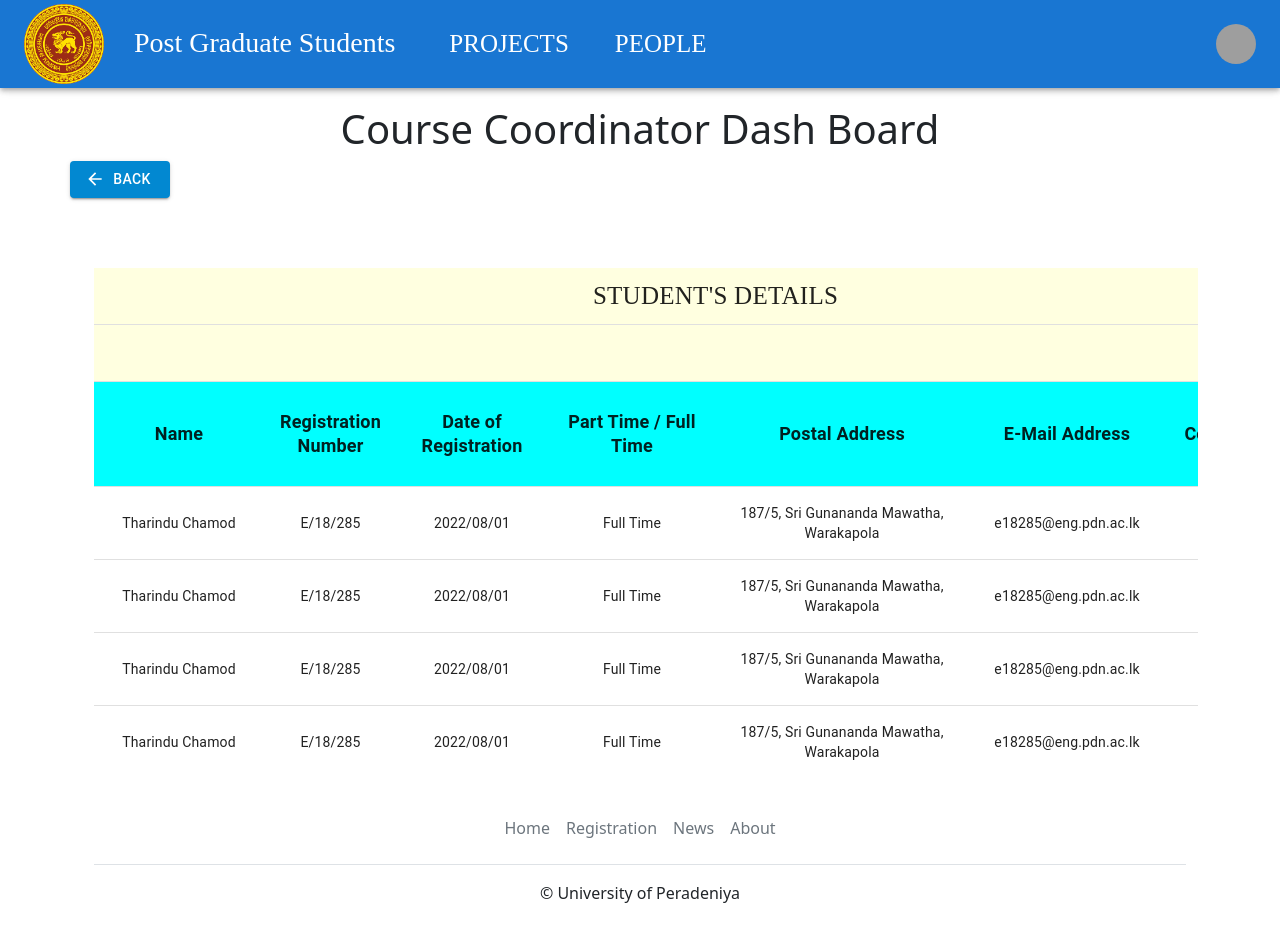
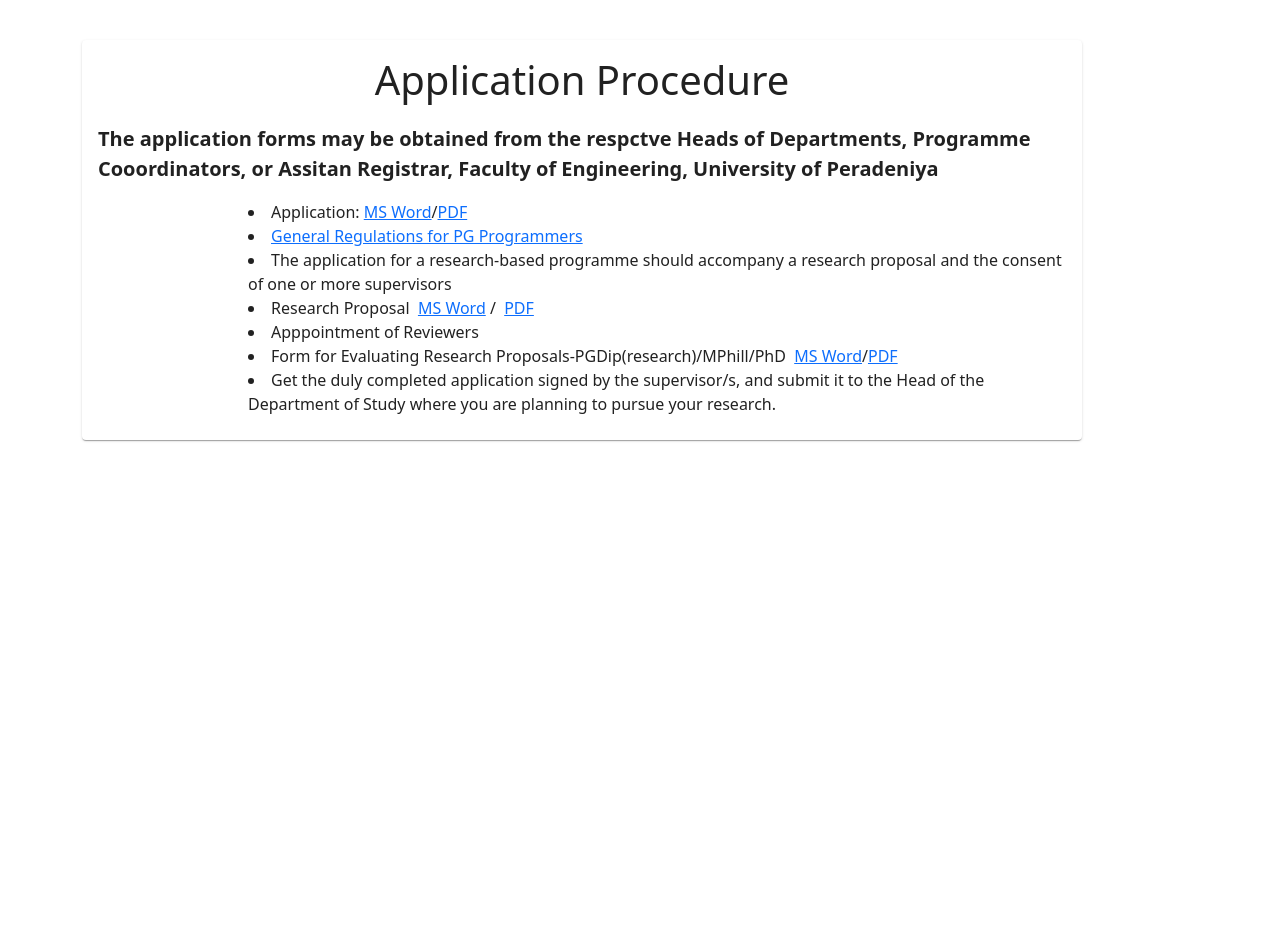
Before and after one commit to JeewanthaUdeshika/e18-co227-postgraduate-student-management-system, a React (Create React App) app in the folder front-end/: page / in a window 1280 px wide. After the commit the page ends 800 px from the top, so only its background shows below. Built offline with nearby package versions, Linux system fonts and the light colour scheme; grey boxes are pictures that could not be loaded.

Commit message:
Button Group Changed

```diff
--- a/front-end/src/components/dashboard/buttonGroupMain.jsx
+++ b/front-end/src/components/dashboard/buttonGroupMain.jsx
@@ -34,20 +34,22 @@
             >
 
 
-                <Button key='main1'>Preamble</Button>
+                <Button key='main1'>Application Procedure</Button>
 
-                <Button key='main2'>Taught Programmers</Button>
+                <Button key='main2'>Progress Review</Button>
 
-                <Button key='main3'>Research Programmers</Button>
+                <Button key='main3'>Format, Submission and Evalution of Thesis</Button>
 
-                <Button key='main4'>Admission Requirements</Button>
+                <Button key='main4'>Application of Examiners for Thesis</Button>
 
-                <Button key='main5'>Application Procedure</Button>
+                <Button key='admin'>Coordinator Dashboard</Button>
+
+                {/* <Button key='main5'>Application Procedure</Button>
 
                 <Button key='main6'>Registration</Button>
 
-                <Button key='main7'>Progress Review - MPhill/PhD</Button>
-
+                <Button key='main7'>Progress Review - MPhill/PhD</Button> */}
+{/*
                 <Button key='main8'>Minimum and Maximum Duration</Button>
 
                 <Button key='main9'>Course Requirements</Button>
@@ -58,7 +60,7 @@
 
                 <Button key='main12'>Registration and Tution Fees for MPhill/PhD</Button>
 
-                <Button key='main13'>Forms/ Downloads</Button>
+                <Button key='main13'>Forms/ Downloads</Button> */}
 
 
 
--- /dev/null
+++ b/front-end/src/components/infoPages/procedure.jsx
@@ -0,0 +1,109 @@
+import { Card, CardContent, CardHeader } from '@mui/material';
+import React from 'react';          // Import react to the component
+
+
+
+// Function to the return details to the page
+function AppProcedure () {
+
+    return(
+
+        <div className='container'>
+
+            <Card style={{width: '1000px'}}>
+                <CardContent>
+                    <div className='text-center'>
+                        <h1 style={{
+                            fontWeight: 'lighter'
+                        }}
+                        >
+                            Application Procedure
+                        </h1>
+                    </div>
+
+
+                    <div style={{
+                        marginTop: '20px'
+                    }}>
+                        <p style={{fontSize: '20px', fontWeight: 'bold'}}>
+                            The application forms may be obtained from the respctve Heads of Departments, Programme Cooordinators,
+                            or Assitan Registrar, Faculty of Engineering, University of Peradeniya
+                        </p>
+
+                        <div style={{
+                            marginLeft: '150px'
+                        }}>
+
+                            <ld>
+
+                                <li>Application: <span><a href='http://eng.pdn.ac.lk/cerps/forms/RPGapplication.doc'>MS Word</a>/
+                                <a href='http://eng.pdn.ac.lk/cerps/forms/RPGapplication.pdf'>PDF</a></span></li>
+
+
+                                <li>
+                                    <a href='http://eng.pdn.ac.lk/cerps/downloads/EFac_UoP_Postgraduate_Regulations.pdf'>
+                                    General Regulations for PG Programmers
+                                    </a>
+                                </li>
+
+
+                                <li>
+                                    The application for a research-based programme should accompany a research proposal
+                                    and the consent of one or more supervisors
+
+
+                                    <li>
+                                        Research Proposal &nbsp;
+                                        <span>
+                                            <a href='http://eng.pdn.ac.lk/cerps/downloads/research%20proposal%20formatV2.doc'>
+                                                MS Word
+                                            </a>
+
+                                            &nbsp;/ &nbsp;
+
+                                            <a href='http://eng.pdn.ac.lk/cerps/downloads/research%20proposal%20formatV2.pdf'>
+                                                PDF
+                                            </a>
+                                        </span>
+                                    </li>
+
+                                    <li>
+                                        Apppointment of Reviewers
+                                    </li>
+
+                                    <li>
+                                        Form for Evaluating Research Proposals-PGDip(research)/MPhill/PhD &nbsp;
+                                        <span>
+                                            <a href='http://eng.pdn.ac.lk/cerps/forms/review%20formforRP.doc'>
+                                                MS Word
+                                            </a>/
+                                            <a href='http://eng.pdn.ac.lk/cerps/forms/review%20formforRP.pdf'>
+                                                PDF
+                                            </a>
+                                        </span>
+                                    </li>
+
+                                </li>
+
+
+                                <li>
+                                    Get the duly completed application signed by the supervisor/s, and submit it to the Head
+                                    of the Department of Study where you are planning to pursue your research.
+                                </li>
+                            </ld>
+
+                        </div>
+
+
+                    </div>
+
+                </CardContent>
+            </Card>
+
+        </div>
+    )
+
+}
+
+
+export default AppProcedure;        // Export Default function App procedure
--- a/front-end/src/index.js
+++ b/front-end/src/index.js
@@ -20,6 +20,7 @@
 import ResponsiveAppBar from './components/navbarNew';
 import AdminDashboard from './components/dashboard/admin';
 import AdminPage from './pages/adminPage';
+import AppProcedure from './components/infoPages/procedure';
 
 
 
@@ -38,7 +39,8 @@
     // <Reviewer/>
     // <ResponsiveAppBar/>
     // <AdminDashboard/>
-    <AdminPage/>
+    // <AdminPage/>
+    <AppProcedure/>
 
     );
 
```
